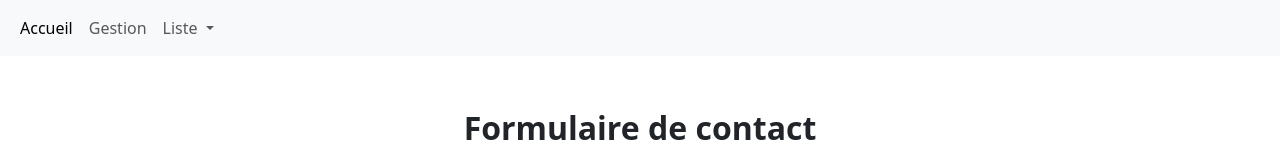
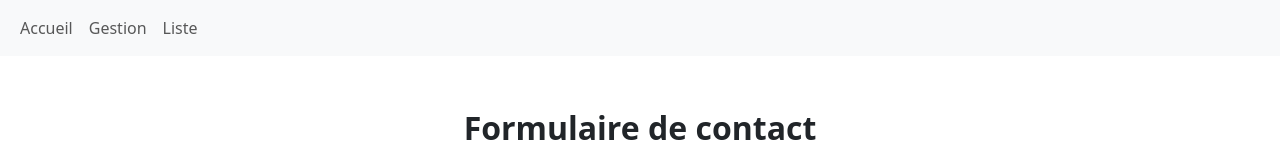
Before and after one commit to Reivax004/exo2-Xavier-Guillaume, an Angular app in the folder exo2-Xavier-Guillaume/: page /contact in a window 1280 px wide. Shown: the top 160 px of the page. Built offline with nearby package versions, Linux system fonts and the light colour scheme.

Commit message:
modif navbar

```diff
--- a/exo2-Xavier-Guillaume/src/app/contact/contact.html
+++ b/exo2-Xavier-Guillaume/src/app/contact/contact.html
@@ -37,7 +37,7 @@
       <textarea id="comment" class="form-control" formControlName="comment" rows="3"></textarea>
     </div>
 
-    <button type="submit" class="btn btn-primary w-100" (click)="onSubmit()" [disabled]="!contactForm.valid">
+    <button type="submit" routerLink="acceuil" class="btn btn-primary w-100" (click)="onSubmit()" [disabled]="!contactForm.valid">
       ENVOYER
     </button>
 
--- a/exo2-Xavier-Guillaume/src/app/contact/contact.ts
+++ b/exo2-Xavier-Guillaume/src/app/contact/contact.ts
@@ -1,7 +1,7 @@
 import { Component } from '@angular/core';
 import {FormControl, FormGroup, FormsModule, ReactiveFormsModule, Validators} from '@angular/forms';
-import {Router, RouterLink} from '@angular/router';
 import {Contactdata} from '../service/contactdata';
+import {RouterLink} from '@angular/router';
 
 @Component({
   selector: 'app-contact',
@@ -40,11 +40,10 @@ export class Contact {
       emailControl?.updateValueAndValidity();
     }
   }
-  constructor(private contactDataService: Contactdata, private router: Router) {}
+  constructor(private contactDataService: Contactdata) {}
 
   onSubmit(): void {
     alert("Formulaire valide");
     this.contactDataService.setFormData(this.contactForm.value);
   }
-
 }
--- a/exo2-Xavier-Guillaume/src/app/gestion/gestion.ts
+++ b/exo2-Xavier-Guillaume/src/app/gestion/gestion.ts
@@ -1,13 +1,11 @@
 import { Component } from '@angular/core';
 import {Contactdata} from '../service/contactdata';
-import {Formulaireinterface} from '../modele/formulaireinterface';
-import {Footer} from '../footer/footer';
+import {Formulaireinterface} from '../models/formulaireinterface';
 import {Error404} from '../error404/error404';
 
 @Component({
   selector: 'app-gestion',
   imports: [
-    Footer,
     Error404
   ],
   templateUrl: './gestion.html',
@@ -23,5 +21,4 @@ export class Gestion {
     this.contactData = this.contactDataService.getFormData();
   }
 
-
 }
--- a/exo2-Xavier-Guillaume/src/app/header/header.html
+++ b/exo2-Xavier-Guillaume/src/app/header/header.html
@@ -4,26 +4,23 @@
     <div class="collapse navbar-collapse" id="navbarNavDropdown">
       <ul class="navbar-nav">
         <li class="nav-item">
-          <a class="nav-link active" aria-current="page" routerLink="acceuil">Accueil</a>
+          <a class="nav-link"
+             aria-current="page"
+             routerLink="acceuil"
+             routerLinkActive="active-link">Accueil</a>
         </li>
         <li class="nav-item">
-          <a class="nav-link" routerLink="gestion">Gestion</a>
+          <a class="nav-link"
+             routerLink="gestion"
+             routerLinkActive="active-link">Gestion</a>
         </li>
-        <li class="nav-item dropdown">
-        <a class="nav-link dropdown-toggle" routerLink="liste" role="button" aria-expanded="false">
-          Liste
-        </a>
-        <ul class="dropdown-menu">
-          <li><a class="dropdown-item" [routerLink]="['/liste', 1]">Spiderman</a></li>
-          <li><a class="dropdown-item" [routerLink]="['/liste', 2]">Spiderman 2</a></li>
-          <li><a class="dropdown-item" [routerLink]="['/liste', 3]">Spiderman 3</a></li>
-          <li><a class="dropdown-item" [routerLink]="['/liste', 4]">New Generation</a></li>
-          <li><a class="dropdown-item" [routerLink]="['/liste', 5]">Across the Spider-Verse</a></li>
+        <li class="nav-item">
+          <a class="nav-link"
+             routerLink="liste"
+             routerLinkActive="active-link">Liste</a>
+        </li>
+      </ul>
 
-        </ul>
-        </li>
-
-      </ul>
     </div>
   </div>
 </nav>
--- a/exo2-Xavier-Guillaume/src/app/header/header.ts
+++ b/exo2-Xavier-Guillaume/src/app/header/header.ts
@@ -1,10 +1,11 @@
 import { Component } from '@angular/core';
-import {RouterLink} from '@angular/router';
+import {RouterLink, RouterLinkActive} from '@angular/router';
 
 @Component({
   selector: 'app-header',
   imports: [
-    RouterLink
+    RouterLink,
+    RouterLinkActive
   ],
   templateUrl: './header.html',
   styleUrl: './header.scss'
--- a/exo2-Xavier-Guillaume/src/app/liste/liste.ts
+++ b/exo2-Xavier-Guillaume/src/app/liste/liste.ts
@@ -1,5 +1,5 @@
 import { Component } from '@angular/core';
-import {Film, FILMS} from '../film';
+import {Film, FILMS} from '../models/film';
 
 
 @Component({
--- a/exo2-Xavier-Guillaume/src/app/service/contactdata.ts
+++ b/exo2-Xavier-Guillaume/src/app/service/contactdata.ts
@@ -1,5 +1,5 @@
 import { Injectable } from '@angular/core';
-import {Formulaireinterface} from '../modele/formulaireinterface';
+import {Formulaireinterface} from '../models/formulaireinterface';
 
 @Injectable({
   providedIn: 'root'
```
Also changed, not shown: exo2-Xavier-Guillaume/src/app/models/film.ts (renamed from exo2-Xavier-Guillaume/src/app/film.ts), exo2-Xavier-Guillaume/src/app/models/formulaireinterface.ts (renamed from exo2-Xavier-Guillaume/src/app/modele/formulaireinterface.ts).
